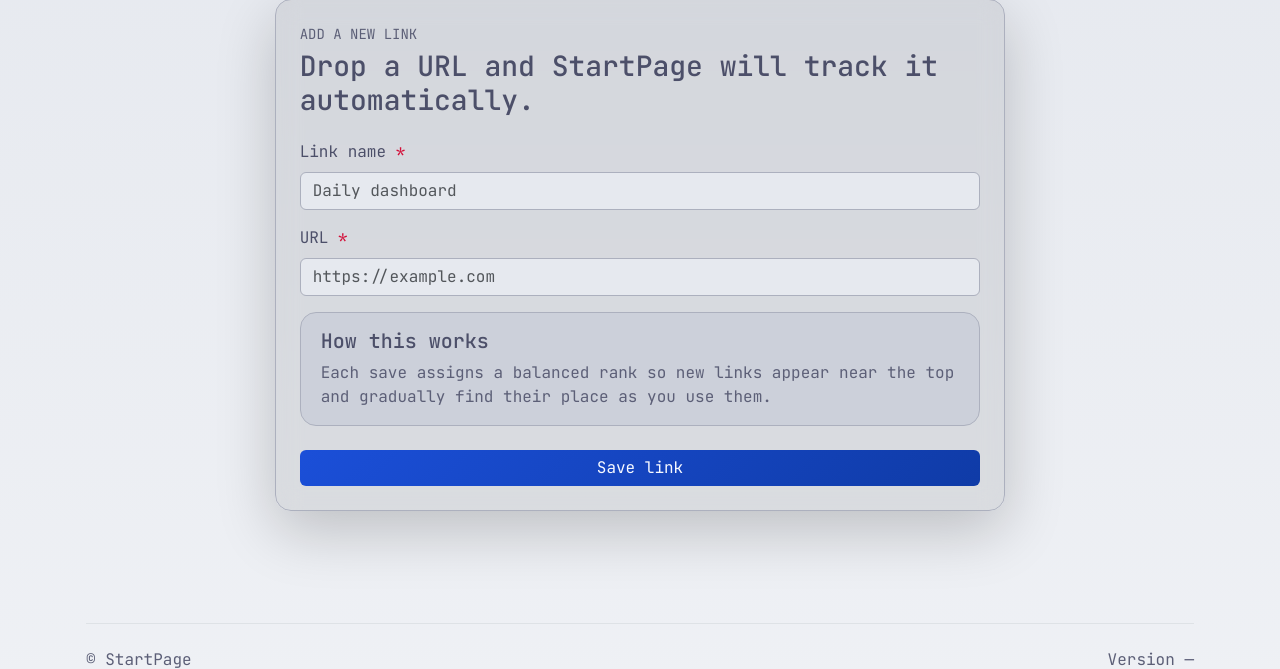
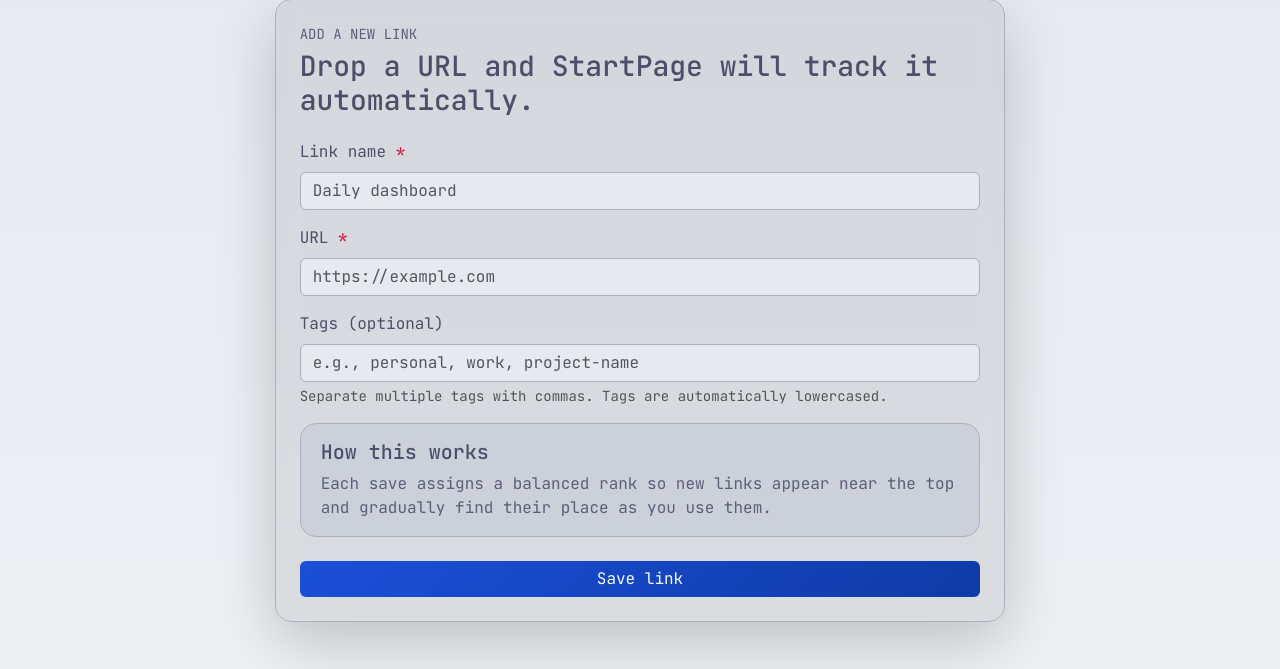
Before and after one commit to brandonleon/StartPage, a FastAPI app: template templates/add.html in a window 1280 px wide. Shown: the part 105-774 px from the top of the page. Run offline with FastAPI, Linux system fonts and the light colour scheme; the template is opened without the code that fills it, so the values that code supplies are empty; parts of the project's set-up code (start-up, migrations or seed data) failed here and were passed over.

Commit message:
feat: enhance link addition with tag support
Add functionality to associate tags with links during the addition
process.
Update the add link form to accept optional tags, allowing users to
input multiple tags separated by commas. Existing tags are displayed
for user reference.

-  Update version to 2.0.1

```diff
--- a/main.py
+++ b/main.py
@@ -143,19 +143,34 @@
 # add a new link
 @app.get("/add", response_class=HTMLResponse)
 async def add_display(request: Request):
+    all_tags = db_utils.get_all_tags()
     return templates.TemplateResponse(
         "add.html",
         template_context(
             request=request,
             title=f"{config['app_name']} · Add Link",
+            all_tags=all_tags,
         ),
     )
 
 
 # process the new link
 @app.post("/add", response_class=HTMLResponse)
-async def add_link(link_name: str = Form(...), link_url: str = Form(...)):
-    db_utils.save_link(link_name, link_url)
+async def add_link(
+    link_name: str = Form(...),
+    link_url: str = Form(...),
+    tag_names: str = Form(""),
+):
+    # Save the link and get the link_id
+    link_id = db_utils.save_link(link_name, link_url)
+
+    # Process tags if provided
+    if tag_names.strip():
+        # Split by comma and process each tag
+        tags = [tag.strip() for tag in tag_names.split(",") if tag.strip()]
+        for tag in tags:
+            db_utils.add_tag_to_link(link_id, tag)
+
     return RedirectResponse(app.url_path_for("root"), status_code=302)
 
 
@@ -246,7 +261,11 @@
 
 @app.post("/link/{link_id}/tag", response_class=HTMLResponse)
 async def add_tag(link_id: str, tag_name: str = Form(...)):
-    db_utils.add_tag_to_link(link_id, tag_name)
+    # Parse comma-separated tags
+    if tag_name.strip():
+        tags = [tag.strip() for tag in tag_name.split(",") if tag.strip()]
+        for tag in tags:
+            db_utils.add_tag_to_link(link_id, tag)
     return RedirectResponse(app.url_path_for("root"), status_code=302)
 
 
--- a/pyproject.toml
+++ b/pyproject.toml
@@ -1,6 +1,6 @@
 [project]
 name = "startpage"
-version = "2.0.0"
+version = "2.0.1"
 description = ""
 authors = [{ name = "Brandon Leon", email = "brandonleon@pm.me" }]
 readme = "README.md"
--- a/templates/add.html
+++ b/templates/add.html
@@ -20,6 +20,22 @@
                         <label for="link_url" class="form-label required">URL</label>
                         <input type="url" class="form-control" id="link_url" name="link_url" placeholder="https://example.com" required>
                     </div>
+                    <div class="mb-3">
+                        <label for="tag_names" class="form-label">Tags (optional)</label>
+                        <input type="text" class="form-control" id="tag_names" name="tag_names"
+                               placeholder="e.g., personal, work, project-name">
+                        <div class="form-text">Separate multiple tags with commas. Tags are automatically lowercased.</div>
+                    </div>
+                    {% if all_tags %}
+                    <div class="mb-3">
+                        <p class="small text-muted mb-2">Existing tags:</p>
+                        <div class="d-flex flex-wrap gap-1">
+                            {% for tag in all_tags %}
+                            <span class="badge bg-light text-dark">{{ tag.name }} ({{ tag.count }})</span>
+                            {% endfor %}
+                        </div>
+                    </div>
+                    {% endif %}
                     <div class="callout mb-4">
                         <h5 class="mb-2">How this works</h5>
                         <p class="mb-0 text-muted">Each save assigns a balanced rank so new links appear near the top and gradually find their place as you use them.</p>
--- a/templates/edit.html
+++ b/templates/edit.html
@@ -55,7 +55,7 @@
                             <label for="tag_name" class="form-label">Add tag</label>
                             <input type="text" class="form-control" id="tag_name" name="tag_name"
                                    placeholder="e.g., personal, work, project-name" required>
-                            <div class="form-text">Tags are automatically lowercased. Use hyphens for multi-word tags.</div>
+                            <div class="form-text">Separate multiple tags with commas. Tags are automatically lowercased.</div>
                         </div>
                         <button class="btn btn-outline-primary" type="submit">Add tag</button>
                     </form>
```
Also changed, not shown: services/db_utils.py (+6 -5 lines), 1 other file.
